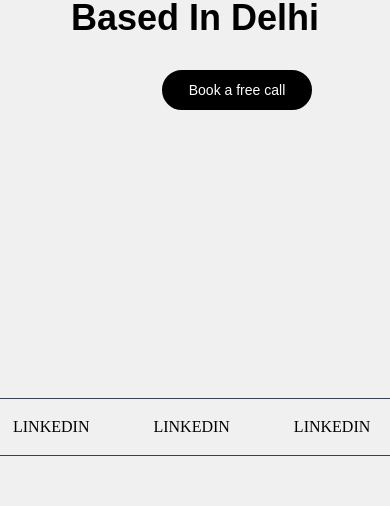
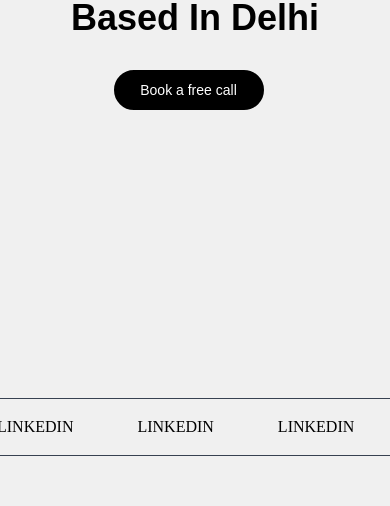
Before and after one commit to arcVaishali/vaishali, a React (Create React App) app: page / in a window 390 px wide. Shown: the part 317-823 px from the top of the page. Built offline with nearby package versions, Linux system fonts and the light colour scheme.

Commit message:
hero section made responsive

```diff
--- a/src/components/Home/Hero.js
+++ b/src/components/Home/Hero.js
@@ -42,13 +42,13 @@ const Hero = () => {
 
       <animated.span
         style={{ ...spring2 }}
-        className="min-[200px]:hidden max-[1023px]:hidden min-[1024px]:flex min-[1024px]:col-span-8 min-[1024px]:col-start-4 min-[1024px]:col-end-10 min-[1024px]:text-center min-[1024px]:text-sm min-[1024px]:m-2"
+        className="hidden lg:flex col-span-8 col-start-4 col-end-10 text-center text-sm m-2"
       >
         Quis culpa culpa Lorem velit dolore.Esse elit irure minim ad est
         incididunt commodo eu nulla tempor labore dolor.
       </animated.span>
 
-      <button className="w-[150px] text-sm min-[200px]:col-start-5 max-[400px]:col-start-5 min-[400px]:col-start-5 max-[586px]:col-start-5 min-[1000px]:col-start-6 max-[2000px]:col-start-6 bg-black text-white border-2 border-black hover:bg-white hover:text-black rounded-full px-4 py-2 m-8">
+      <button className="w-[150px] text-sm col-start-4 my-8 ml-4 lg:col-start-6 bg-black text-white border-2 border-black hover:bg-white hover:text-black rounded-full px-4 py-2 lg:my-8 lg:mx-8">
         Book a free call
       </button>
       {initial ? (
@@ -58,7 +58,7 @@ const Hero = () => {
           ))}
         </div>
       ) : (
-        <Marquee className="mt-64 grid grid-cols-12 col-span-12 border-t-[1px] border-b-[1px] border-gray-700  p-4">
+        <Marquee className="mt-64 grid grid-cols-12 col-span-12 border-t-[1px] border-b-[1px] border-gray-700 py-4">
           {names.map((element, index) => (
             <span
               className="px-8 font-light uppercase"
```
